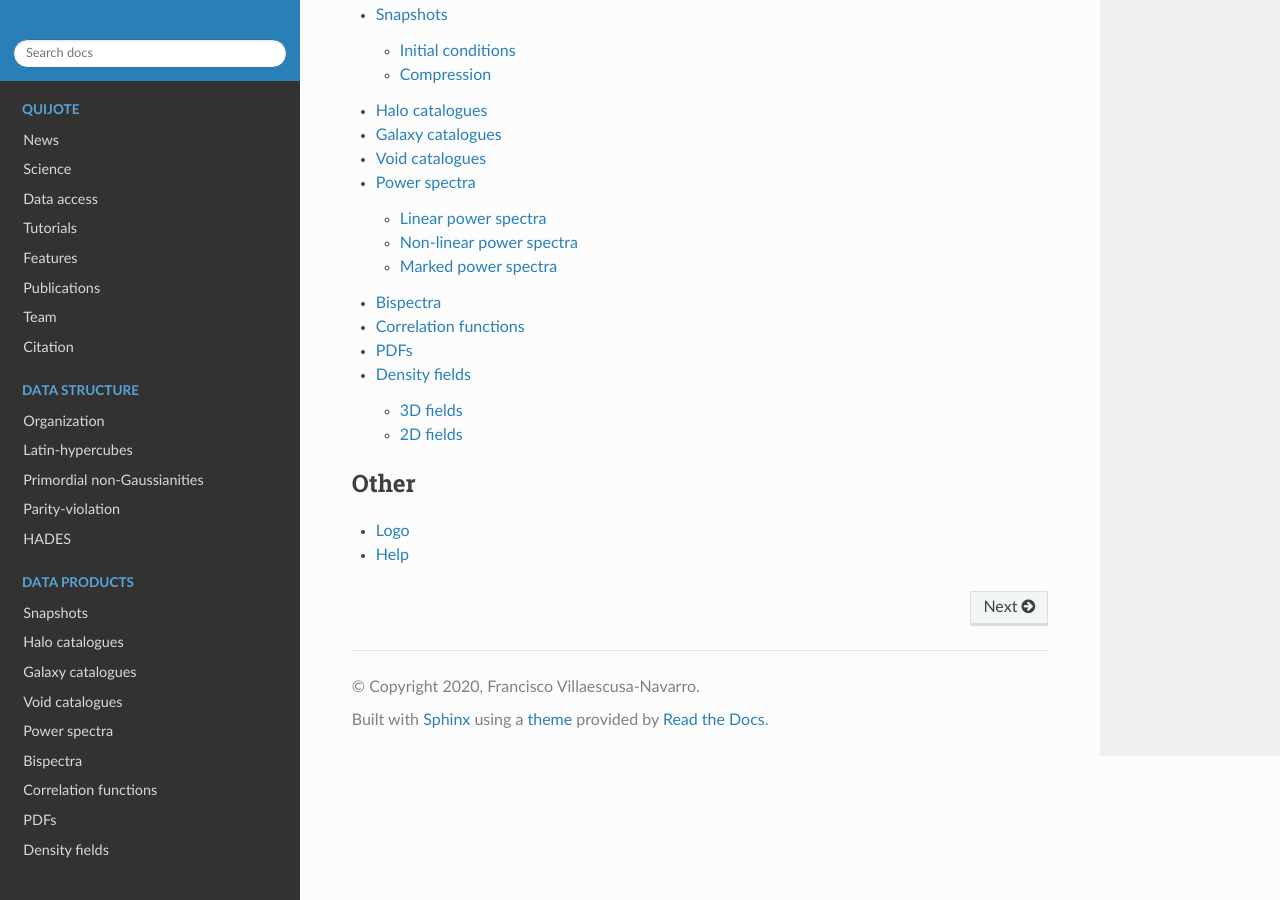
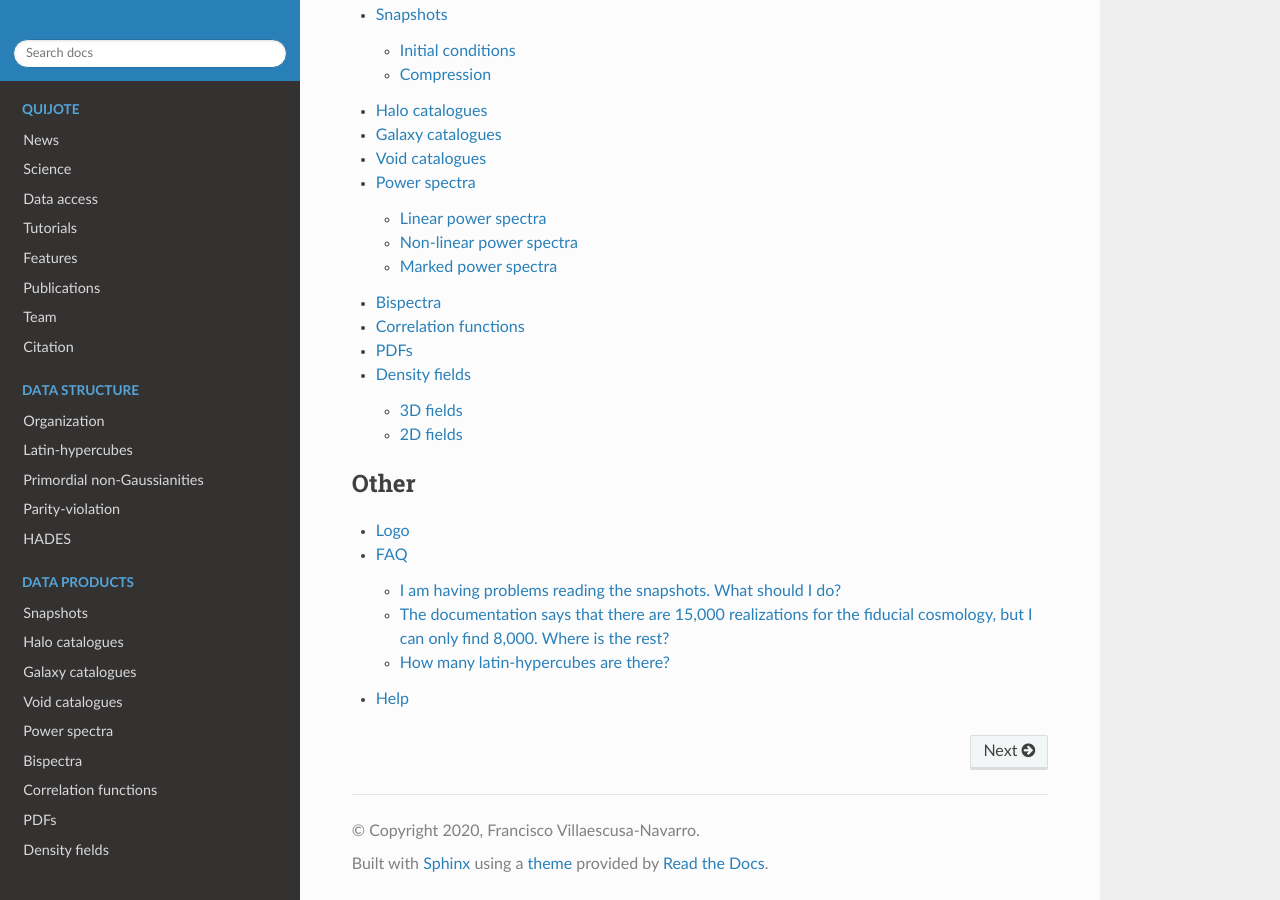
Before and after one commit to franciscovillaescusa/Quijote-simulations, a Sphinx documentation site: the page built from docs/source/index.rst, in a window 1280 px wide and 900 px high, scrolled down 2341 px. Built offline with Sphinx 7.4.7 and the Read the Docs theme 2.0.0, drawn with Linux system fonts in a browser that asks for light colours; pages that are not in the unit, such as notebooks, are missing from menus.

Commit message:
added information about compression

```diff
--- /dev/null
+++ b/docs/source/faq.rst
@@ -0,0 +1,46 @@
+.. _faq:
+
+===
+FAQ
+===
+
+I am having problems reading the snapshots. What should I do?
+~~~~~~~~~~~~~~~~~~~~~~~~~~~~~~~~~~~~~~~~~~~~~~~~~~~~~~~~~~~~~
+
+Note that the snapshots have been compressed to reduce the storage needs. To read them, you need to install the hdf5plugin with, e.g. ``python -m pip install hdf5plugin``.
+
+If you are using python, you need to load that library as:
+
+.. code-block:: python
+
+   import h5py
+   import hdf5plugin
+
+Note that if you are reading the snapshots with `Pylians <https://github.com/franciscovillaescusa/Pylians3>`_ you dont need to do anything else. However, keep in mind that you may need to update Pylians to the latest version with ``python -m pip install --upgrade Pylians``.
+
+If you are using a non-python software (e.g. using running Rockstar in a snapshot or running a simulation from the initial conditions using Gadget) you need to set ``HDF5_PLUGIN_PATH`` environment variable to make use of the HDF5 compression filters. The path can be obtained as:
+
+.. code-block:: bash
+
+   python -c "import hdf5plugin; print(hdf5plugin.PLUGIN_PATH)"
+
+and therefore, one should set in a terminal:
+
+.. code-block:: bash
+
+   export HDF5_PLUGIN_PATH=$(python -c "import hdf5plugin; print(hdf5plugin.PLUGIN_PATH)")
+
+After doing this, the code can be run as normal. If you experience problems with this please reach out to us at villaescusa.francisco@gmail.com or lgarrison@flatironinstitute.org.
+
+The documentation says that there are 15,000 realizations for the fiducial cosmology, but I can only find 8,000. Where is the rest?
+~~~~~~~~~~~~~~~~~~~~~~~~~~~~~~~~~~~~~~~~~~~~~~~~~~~~~~~~~~~~~~~~~~~~~~~~~~~~~~~~~~~~~~~~~~~~~~~~~~~~~~~~~~~~~~~~~~~~~~~~~~~~~~~~~~~
+
+The 15,000 realizations of the fiducial model are split among the New York and San Diego Cluster. The New York cluster contains the first 8,000 while the rest is in the San Diego cluster. Check :ref:`data_access` for details.
+
+How many latin-hypercubes are there?
+~~~~~~~~~~~~~~~~~~~~~~~~~~~~~~~~~~~~
+
+Currently, there are 4 latin-hypercubes, each of them having 2,000 simulations:
+
+- Three of them only vary :math:`\Omega_{\rm m}`, :math:`\Omega_{\rm b}`, :math:`h`, :math:`n_{\rm s}`, :math:`\sigma_8`.
+- One of them vary :math:`\Omega_{\rm m}`, :math:`\Omega_{\rm b}`, :math:`h`, :math:`n_{\rm s}`, :math:`\sigma_8`, :math:`M_\nu`, :math:`w`.
--- a/docs/source/index.rst
+++ b/docs/source/index.rst
@@ -69,4 +69,5 @@
 
    logo
    license
+   faq
    help
--- a/docs/source/snapshots.rst
+++ b/docs/source/snapshots.rst
@@ -90,3 +90,5 @@
 Each HDF5 file also has a new group called ``/CompressionInfo`` whose attributes contain a JSON string describing the exact compression options used.
 
 The scripts used to do the compression are here: https://github.com/lgarrison/quijote-compression
+
+Check :ref:`faq` if you are having problems reading the snapshots.
```
